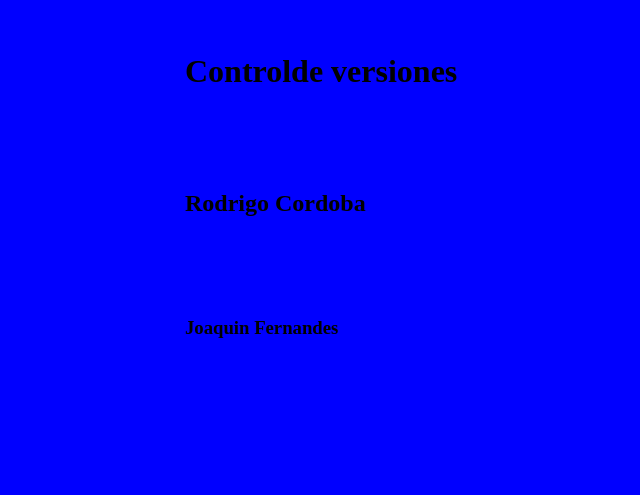
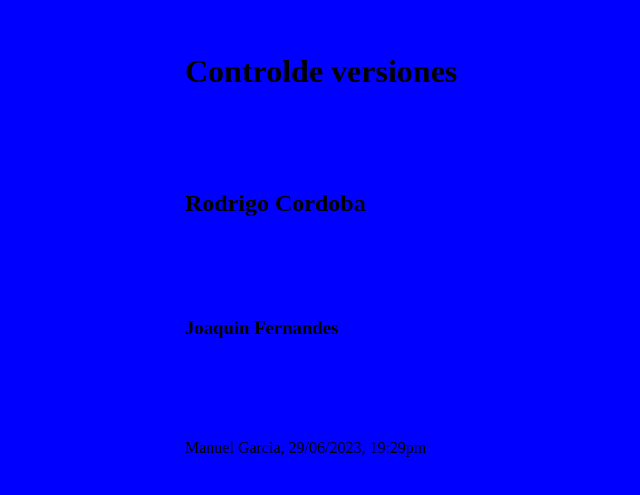
Before and after one commit to Manugarcia20/TP_SO_I4_Equipo_104, a plain HTML site: page index.html in a window 1280 px wide. Shown: the part 147-642 px from the top of the page, without its empty margins (115-755 px from the left). Drawn offline with Linux system fonts and the light colour scheme.

Commit message:
punto 21

```diff
--- a/index.html
+++ b/index.html
@@ -10,6 +10,7 @@
 <h1>Controlde versiones</h1>
 <h2>Rodrigo Cordoba</h2>
 <h3>Joaquin Fernandes</h3>
+<p >Manuel Garcia, 29/06/2023, 19:29pm</p>
 <img src="favicon.ico" alt="">
 </body>
 </html>
```
